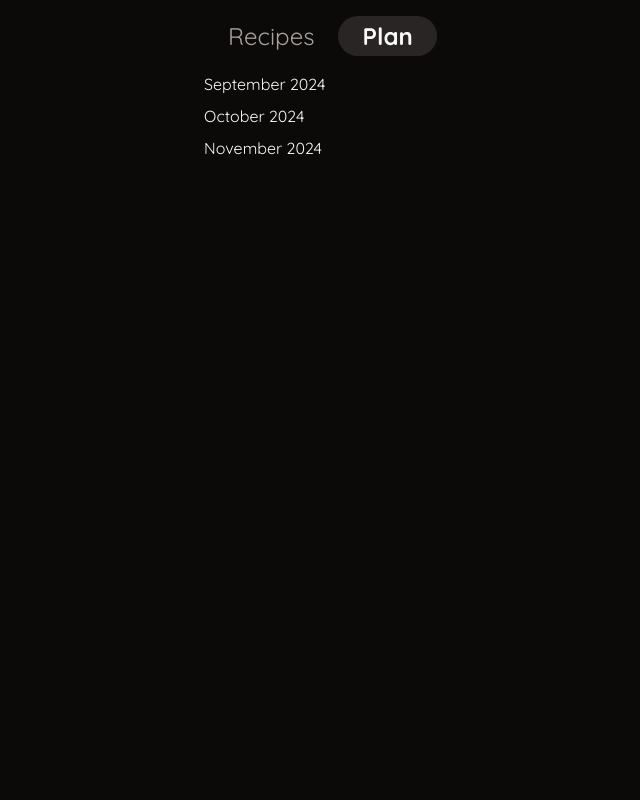
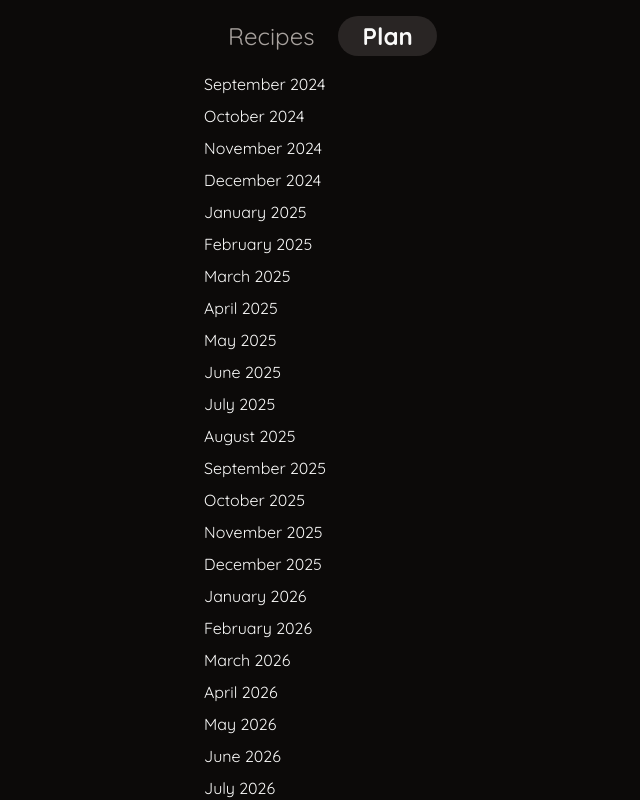
Before and after one commit to PaulGPratt/my-recipe-app, a React (Vite) app in the folder frontend/: page /my-recipe-app/plan in a window 1280 px wide. Shown: the whole page, without its empty margins (4-644 px from the left). Built offline with nearby package versions, Linux system fonts and the light colour scheme.

Commit message:
scrolling down but not up yet

```diff
--- a/frontend/src/routes/plan.tsx
+++ b/frontend/src/routes/plan.tsx
@@ -1,38 +1,105 @@
+import { useState, useEffect, useRef } from 'react';
 import TopNav from "../components/top-nav";
 import { format, addMonths } from 'date-fns';
-
+import { ScrollArea } from '../components/ui/scroll-area';
 
 const CURRENT_MONTH_INDEX = 0;
 
-function Plan() {
+function Calendar() {
+    const [monthOffsets, setMonthOffsets] = useState<number[]>([
+        CURRENT_MONTH_INDEX - 1,
+        CURRENT_MONTH_INDEX,
+        CURRENT_MONTH_INDEX + 1
+    ]);
+    const botObserverRef = useRef<IntersectionObserver | null>(null);
+    const botMonthRef = useRef<HTMLDivElement | null>(null);
+
+    const topObserverRef = useRef<IntersectionObserver | null>(null);
+    const topMonthRef = useRef<HTMLDivElement | null>(null);
+
     const renderMonth = (monthOffset: number) => {
         const date = addMonths(new Date(), monthOffset);
         const monthLabel = format(date, 'MMMM yyyy');
 
-        return (
-            <div key={monthOffset}>
-                {monthLabel}
-            </div>
-        );
+        return monthLabel;
     };
 
+    useEffect(() => {
+        // Clean up any previous observer instance when the effect runs again
+        if (botObserverRef.current && botMonthRef.current) {
+            botObserverRef.current.unobserve(botMonthRef.current);
+        }
+
+        if (topObserverRef.current && topMonthRef.current) {
+            topObserverRef.current.unobserve(topMonthRef.current);
+        }
+
+        // Create a new IntersectionObserver instance if not already created
+        botObserverRef.current = new IntersectionObserver((entries) => {
+            if (entries[0].isIntersecting) {
+                // When the last month comes into view, load the next month
+                setMonthOffsets((prev) => [
+                    ...prev,
+                    prev[prev.length - 1] + 1
+                ]);
+            }
+        });
+
+        topObserverRef.current = new IntersectionObserver((entries) => {
+            if (entries[0].isIntersecting) {
+                // When the last month comes into view, load the next month
+                setMonthOffsets((prev) => [
+                    prev[0] - 1,
+                    ...prev,
+                ]);
+            }
+        });
+
+
+        // Attach the observer to the new last month in the list
+        if (botMonthRef.current) {
+            botObserverRef.current.observe(botMonthRef.current);
+        }
+
+        if (topMonthRef.current) {
+            topObserverRef.current.observe(topMonthRef.current);
+        }
+
+        // Clean up when the component unmounts or the effect runs again
+        return () => {
+            if (botObserverRef.current && botMonthRef.current) {
+                botObserverRef.current.unobserve(botMonthRef.current);
+            }
+            if (topObserverRef.current && topMonthRef.current) {
+                topObserverRef.current.unobserve(topMonthRef.current);
+            }
+        };
+    }, [monthOffsets]); // Re-run effect when monthOffsets changes
+
     return (
-        <div className="h-full mx-auto max-w-4xl">
+        <div className="h-full mx-auto max-w-4xl flex flex-col">
             <TopNav></TopNav>
-            <div className="px-4 pb-4 flex flex-col gap-2">
-                <div>
-                    {renderMonth(CURRENT_MONTH_INDEX - 1)}
+            <ScrollArea className="h-full w-full">
+                <div className="px-4 gap-2 flex flex-col">
+                    {monthOffsets.map((offset, index) => {
+                        if (index === monthOffsets.length - 1) {
+                            // Attach the last month to the observer via ref
+                            return (
+                                <div ref={botMonthRef} key={offset}>
+                                    {renderMonth(offset)}
+                                </div>
+                            );
+                        }
+                        return (
+                            <div key={offset}>
+                                {renderMonth(offset)}
+                            </div>
+                        )
+                    })}
                 </div>
-                <div>
-                    {renderMonth(CURRENT_MONTH_INDEX)}
-                </div>
-                <div>
-                    {renderMonth(CURRENT_MONTH_INDEX + 1)}
-                </div>
-
-            </div>
+            </ScrollArea>
         </div>
     );
 }
 
-export default Plan;
+export default Calendar;
```
